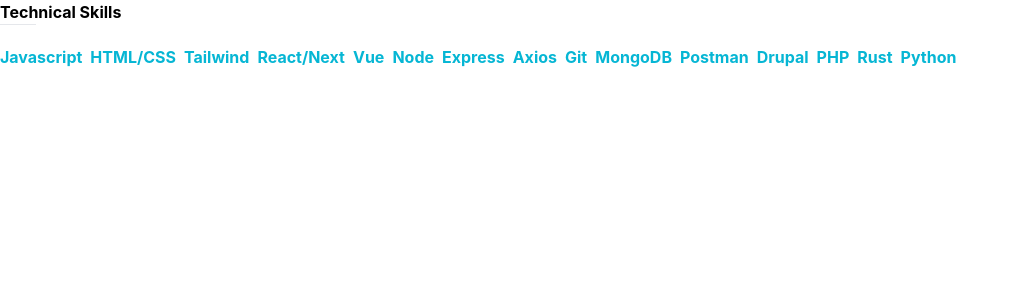
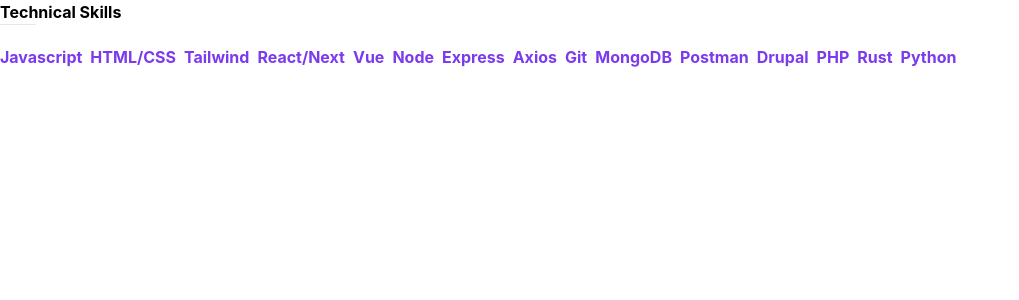
Before and after one commit to eedelosreyes2/web3-portfolio, a Next.js app: page /components/skills in a window 1280 px wide. Shown: the top 300 px of the page, without its empty margins (0-1019 px from the left). Built offline with nearby package versions, Linux system fonts and the light colour scheme.

Commit message:
consistency

```diff
--- a/pages/components/skills.js
+++ b/pages/components/skills.js
@@ -7,7 +7,7 @@
       <hr className="pb-5 w-9" />
       <div className="flex flex-wrap">
         {skills.map((skill) => (
-          <div key={skill} className="font-bold text-cyan-500 pr-2">
+          <div key={skill} className="font-bold text-violet-600 pr-2">
             {skill}
           </div>
         ))}
```
